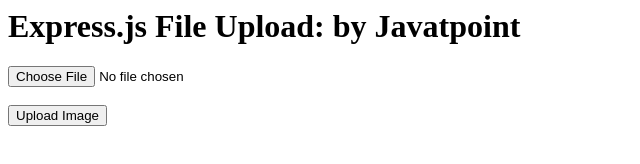
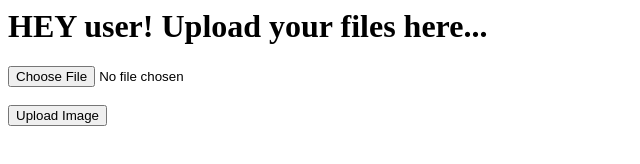
Before and after one commit to selvinakash/file-upload, a website: page index.html in a window 1280 px wide. Shown: the whole page, without its empty margins (0-640 px from the left). Drawn offline with nearby package versions, Linux system fonts and the light colour scheme; some packages are replaced by stand-ins of ours; a script that the page names is missing.

Commit message:
Update index.html
description changed

```diff
--- a/index.html
+++ b/index.html
@@ -26,7 +26,7 @@
   </script>
   </head>
   <body>
-      <h1>Express.js File Upload: by Javatpoint</h1>
+      <h1>HEY user! Upload your files here...</h1>
       <form id="uploadForm" enctype="multipart/form-data" action="/uploadjavatpoint" method="post">
        <input type="file" name="myfile" /><br/><br/>
        <input type="submit" value="Upload Image" name="submit"><br/><br/>
```
